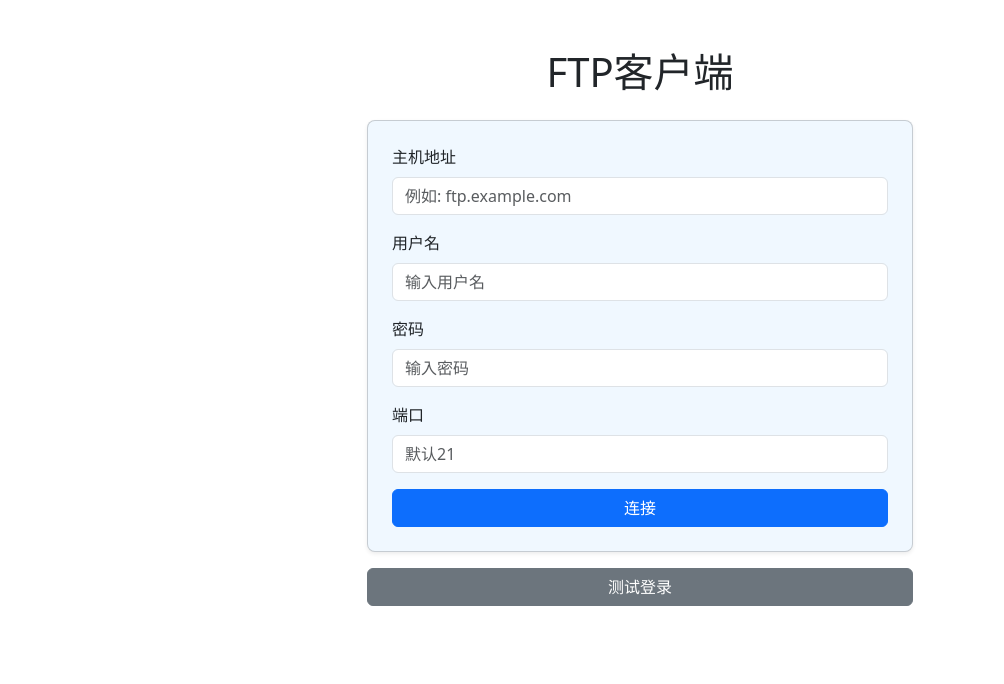
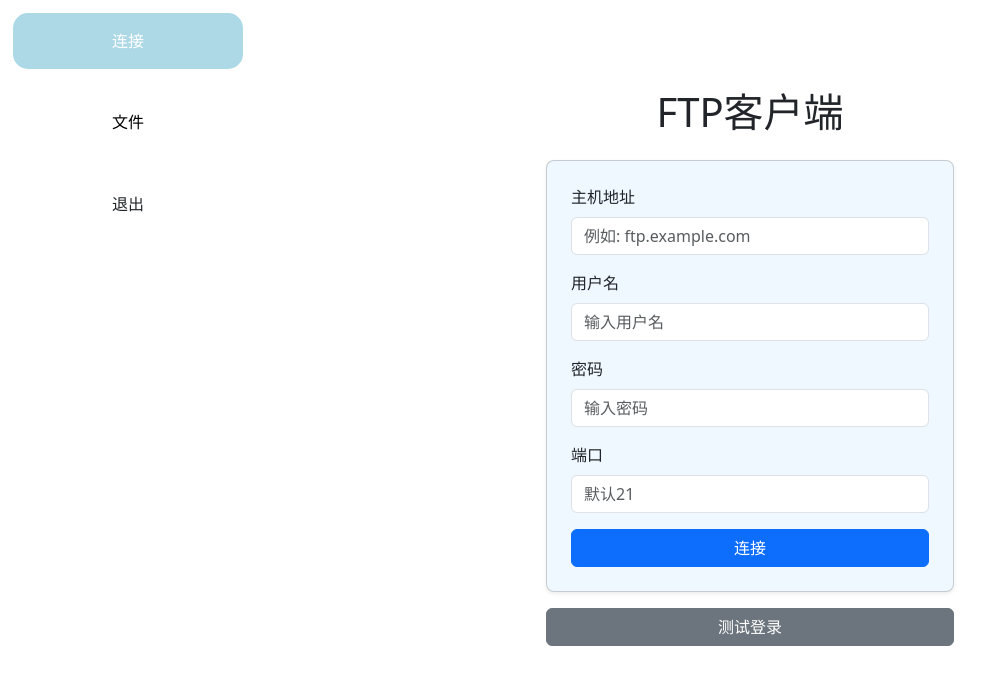
Before and after one commit to trv3wood/ftpclient, a Vue app: page / in a window 1280 px wide. Shown: the top 684 px of the page, without its empty margins (0-1004 px from the left). Built offline with nearby package versions, Linux system fonts and the light colour scheme.

Commit message:
移除注释，在成功登录时显示成功消息
Client struct

更新依赖

添加目录列表、当前工作目录和文件下载功能，更新组件结构

```diff
--- a/package.json
+++ b/package.json
@@ -13,8 +13,8 @@
     "@tauri-apps/api": "^2",
     "@tauri-apps/plugin-opener": "^2",
     "bootstrap": "^5.3.6",
-    "vue": "^3.5.13",
-    "vue-router": "^4.5.1"
+    "pinia": "^3.0.2",
+    "vue": "^3.5.13"
   },
   "devDependencies": {
     "@tauri-apps/cli": "^2",
--- a/src/App.vue
+++ b/src/App.vue
@@ -1,11 +1,80 @@
 <script setup lang="ts">
-import { RouterView } from "vue-router";
+import { ref } from 'vue';
+import Login from './components/Login.vue';
+import Home from './components/Home.vue';
+import { invoke } from '@tauri-apps/api/core';
+const activeButton = ref('connect');
+const tabs = [
+  { name: 'connect', label: '连接' },
+  { name: 'file', label: '文件' },
+];
+async function quit() {
+  // 退出逻辑
+  console.log('退出应用');
+  await invoke('logout');
+  window.close();
+}
 </script>
 <template>
-  <main>
-    <router-view />
+  <main class="container">
+    <div class="sidebar d-flex flex-column">
+      <button
+        v-for="tab in tabs"
+        :key="tab.name"
+        :class="{ active: activeButton === tab.name }"
+        @click="activeButton = tab.name"
+      >
+        {{ tab.label }}
+      </button>
+      <button @click="quit" class="btn">
+        退出
+      </button>
+    </div>
+    <div class="view">
+      <div v-if="activeButton === 'connect'">
+        <Login />
+      </div>
+      <div v-else-if="activeButton === 'file'">
+        <Home />
+      </div>
+    </div>
   </main>
 </template>
+<style scoped>
+.container {
+  margin: 0 auto;
+  padding: 20px;
+}
+
+.sidebar {
+  position: fixed;
+  top: 0;
+  left: 0;
+  width: 20%;
+  height: 100%;
+}
+
+.sidebar button {
+  padding: 1em;
+  border: none;
+  margin: 1vw 1vw;
+  border-radius: 15px;
+  background-color: transparent;
+}
+.sidebar button.active {
+  background-color: lightblue;
+  color: white;
+}
+.sidebar button:hover {
+  background-color: gray;
+  color: black;
+}
+.view {
+  position: relative;
+  margin-top: 0;
+  margin-left: 20%;
+}
+</style>
 
 <style>
 :root {
--- /dev/null
+++ b/src/components/Home.vue
@@ -0,0 +1,17 @@
+<template>
+    <div class="container">
+        <label>当前路径 {{ currentPath }}</label>
+        <ul class="list-group">
+            <li v-for="(item, index) in list" :key="index" class="list-group-item">
+                {{ item }}
+            </li>
+        </ul>
+    </div>
+</template>
+
+<script setup lang="ts">
+import { ref } from 'vue';
+
+const currentPath = ref<string>('');
+const list = ref<string[]>(["src", "assets", "components", "views"]);
+</script>
--- a/src/components/Login.vue
+++ b/src/components/Login.vue
@@ -40,6 +40,7 @@ async function doLogin(host: string, name: string, passwd: string, port: number)
     console.log('登录成功:', result);
     // 处理成功逻辑
     status.value = true;
+    msg.value = '登录成功！';
   } catch (e) {
     console.error('调用命令时发生意外错误:', e as ErrorKind);
     msg.value = (e as ErrorKind).message
--- /dev/null
+++ b/src/components/Test.vue
@@ -0,0 +1,6 @@
+<template>
+    <div class="container">
+        <h1>测试组件</h1>
+        <p>这是一个测试组件。</p>
+    </div>
+</template>
--- a/src/main.ts
+++ b/src/main.ts
@@ -1,6 +1,5 @@
 import { createApp } from "vue";
 import App from "./App.vue";
-import { router } from "./route";
 import 'bootstrap/dist/css/bootstrap.min.css'
 
-createApp(App).use(router).mount("#app");
+createApp(App).mount("#app");
--- a/src/route.ts
+++ /dev/null
@@ -1,12 +0,0 @@
-import { createRouter, createMemoryHistory } from "vue-router";
-import Login from "./components/Login.vue";
-
-export const router = createRouter({
-  history: createMemoryHistory(),
-  routes: [
-    {
-      path: "/",
-      component: Login
-    },
-  ],
-})
```
Also changed, not shown: 2 other files (tests, documents, lock files or other folders).
